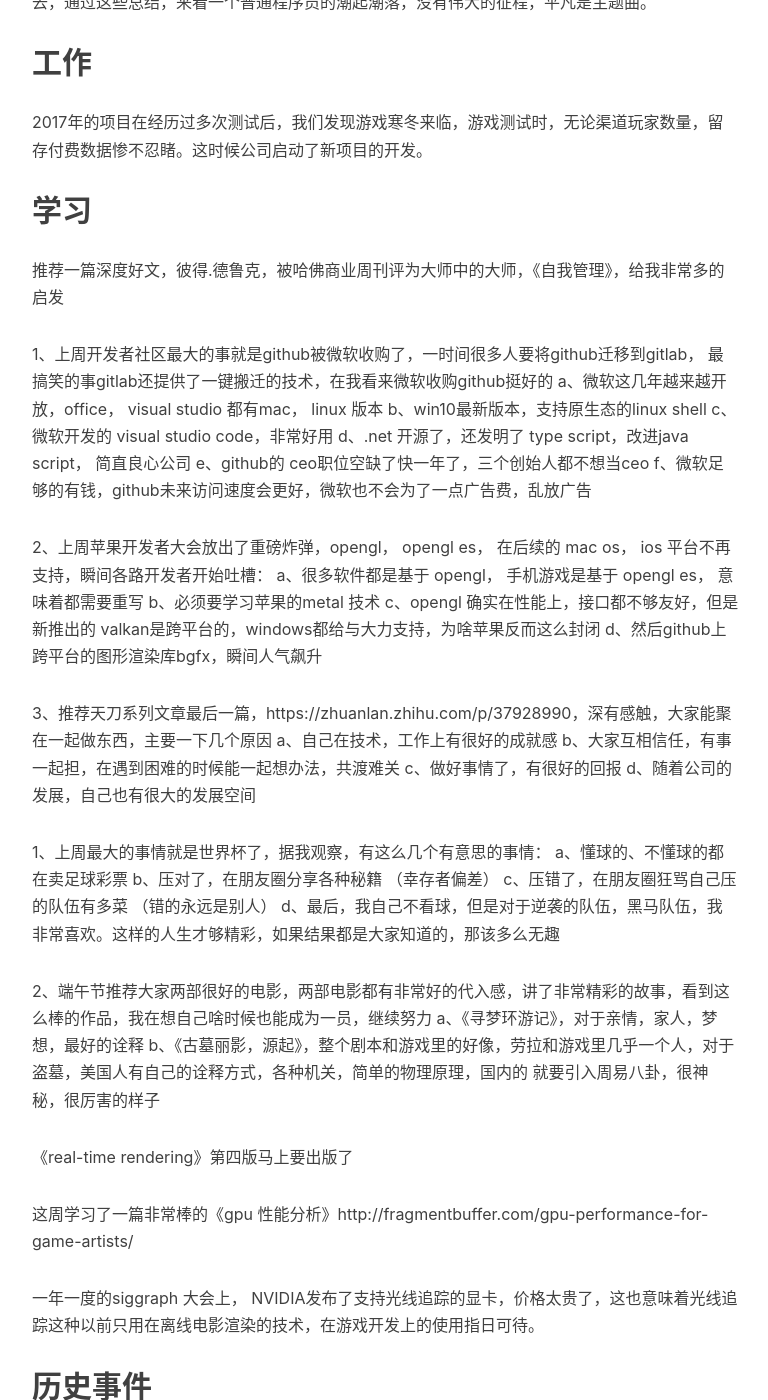
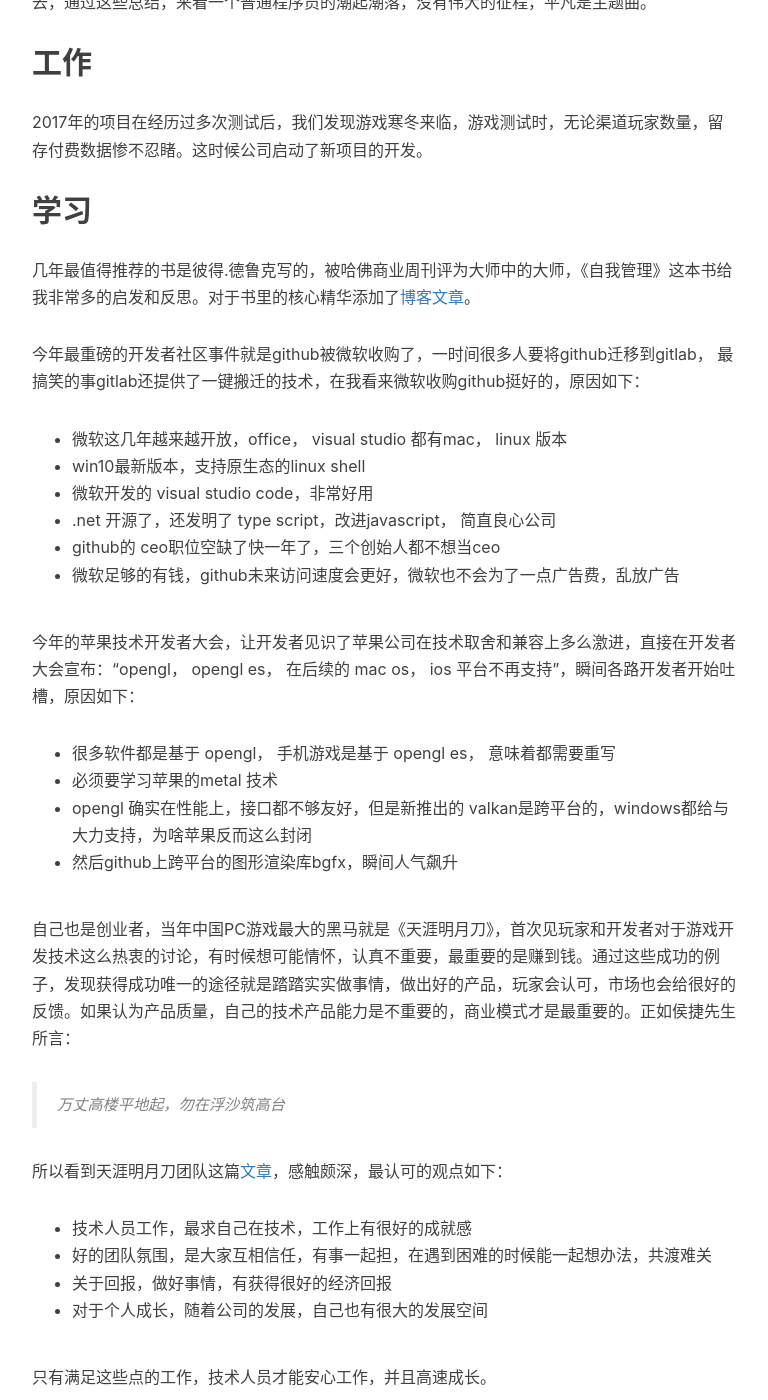
Before and after one commit to xiaoy/xiaoy.github.io, a Jekyll site: the page built from _posts/2019-12-31-2018.markdown, in a window 1280 px wide and 1400 px high, scrolled down 527 px. Shown: the whole window, without its empty margins (233-1001 px from the left). Built offline with Jekyll 4.4.1, drawn with Linux system fonts in a browser that asks for light colours; nearby versions of some CDN libraries; comment, search, counter and statistics services are not loaded; some of the changed text lies outside the part shown.

Commit message:
modify 2018 year summary

```diff
--- /dev/null
+++ b/_posts/2018-06-28-自我管理.markdown
@@ -0,0 +1,89 @@
+---
+layout:     post
+title:      "德鲁克谈《自我管理》笔记摘要"
+subtitle:   ""
+date:   2018-06-28
+author: "武龙飞"
+tags:
+    - 自我修养
+    - 2018
+---
+
+## 一、我的长处是什么
+1. 多数人都以为他们知道自己擅长什么，其实不然
+2. 要发现自己的长处，唯一的途径就是分析回馈法
+
+    1. 写下自己预期的结果
+    2. 9-12个月后，将实际结果和预期比较
+    3. 总结改善自己的预期和行动
+
+
+3. 我们要以持之以恒的运用这个简单方法，能在较短时间内（可能两三年)，发现自己的长处-这是你需要知道最重要的事情，根据回馈分析的启示，你需要在几方面采取行动
+    1. 专注于你的长处，把自己放到那些能发挥长处的地方
+    2. 加强你的长处
+    3. 发现任何由于持才傲物而造成的偏见和无知，并加以克服
+    4. 另一点同样重要，纠正你的不良习惯，所谓不良习惯，是指那些会影响你的工作成效和工作表现的事情，这样的习惯很快在反馈中反映出来
+    5. 回馈还会反映出那些问题是由于缺乏礼貌造成的
+    6. 把预期和实际结果比较，也会发现自己不擅长什么，尽量少把精力放在不擅长的领域，因为从“无能到平庸”要比“一流到卓越”需要人们付出更多的努力。
+
+
+## 二、我的工作方式是怎样
+1. 一个人的工作方式是独一无二的-这是由每个人的个性所决定的，一个人的工作方式也基本固定，他可以略微调整，但不可能改变
+2. 我属于读者型还是听者型
+3. 没几个听者型的人可以通过努力变成合格的读者型--不管主动还是被动的努力；反之亦然
+
+
+## 三、我如何学习
+1. 要了解一个人的工作方式，需要弄清的第二点是他如何学习的
+2. 对学习方式跟别人不一样的学生来说，被迫按学校教的方式学习就是地狱
+3. 我如何才能取得成果--是做决策者还是顾问？
+4. 其它有助于自我认识的问题
+    1. 我是在压力下表现出色，还是适应一种按部就班、可预测的工作环境
+    2. 我是在大公司还是小公司表现最佳
+    3. 在各种工作环境下工作都出色的寥寥无几
+5. 不要试图改变自我，因为这样你不大可能成功。但是你该努力改进你的工作方式
+
+
+## 四、我的价值观是什么
+1. 如果一个组织的价值体系不为自己所接受或者与自己的价值观不相容，人们就会倍感沮丧，工作效率低下
+2. 组织和人一样，也有价值观。为了在组织中取得成效，个人的价值观必须与组织的价值观相容。两者的价值观不一定相同，但是必须相近到足以共存
+3. 一个人的价值观有时会与他的长处发生冲突，一生忙与赚钱，死了成为墓地中最大的富翁没有意义，价值观是并且应给是最终的试金石
+
+## 五、我属于何处
+1. 大多数人，尤其是很有天赋的人，至少要过了二十五六岁才知道他们将身属何处
+2. 成功的事业不是预先规划的，而是人们知道了自己的长处，工作方式和价值观后，准备把握机遇时水到渠成
+
+
+## 六、我该做什么贡献
+1. 对于知识工作者来说，我的贡献是什么
+    1. 当前的形势要求是什么
+    2. 鉴于我的长处、我的工作方式以及我的价值观，我怎样才能对需要完成的任务做出最大的贡献
+    3. 必须取得什么结果，才能产生重要影响
+2. 把眼光放的太远是不大可能的--甚至不是特别有效，一般来说，一项计划的时间跨度如果超过18个月，就很难做到明确和具体，因此我们因该提出的问题
+    1. 我在那些方面能取得将在一年半内见效的结果？
+    2. 如何取得这样的结果
+3. 回答这个问题时必须对几个方面进行权衡
+    1. 这些结果应当是比较难实现的
+    2. 这些结果富有意义，要能够产生一定影响
+    3. 结果应给明显可见，如果可能的话，还应当能够衡量
+
+
+## 七、我要如何处理人际关系
+1. 首先是要接受别人和你不一样这个事实
+    1. 每个人都有自己的长处，自己的做事方式和自己的价值观。因此，想要卓有成效，你就必须知道共事者的长处、工作方式和价值观
+    2. 观察他们，了解他们的工作方式，并做出相应的自我调整，以适应老板最有效的工作方式。事实上，这就是“管理”上司的秘诀
+2. 沟通责任，告诉其他同事
+    1. 我的目标是什么
+    2. 我如何工作
+    3. 我对我自己和其它每一个同事的期望
+3. 组织已不再建立在强权的基础上，而是建立在信任的基础上。人与人之间相互信任，不一定意味着他们彼此喜欢对方，而是意味着彼此了解
+
+
+## 八、我该如何管理后半生
+1. 发展第二职业有三种方式
+    1. 第一种是完全投身于新工作
+    2. 发展一个平行职业
+    3. 社会创业
+2. 能管理好自己后半生的人总是少数。多数人可能“一干到底”，数着年头一年一年过去，直至退休
+3. 管理好后半生有一个先决条件：必须早在你进入后半生之前开始行动
+4. 自我管理需要每一个知识工作者在思想和行动上都要成为自己的首席执行官
--- a/_posts/2019-12-31-2018.markdown
+++ b/_posts/2019-12-31-2018.markdown
@@ -15,39 +16,39 @@
 
 ## 工作
 2017年的项目在经历过多次测试后，我们发现游戏寒冬来临，游戏测试时，无论渠道玩家数量，留存付费数据惨不忍睹。这时候公司启动了新项目的开发。
+
 ## 学习
-推荐一篇深度好文，彼得.德鲁克，被哈佛商业周刊评为大师中的大师，《自我管理》，给我非常多的启发
+几年最值得推荐的书是彼得.德鲁克写的，被哈佛商业周刊评为大师中的大师，《自我管理》这本书给我非常多的启发和反思。对于书里的核心精华添加了[博客文章](https://xiaoy.github.io/2018/06/28/自我管理)。
 
-1、上周开发者社区最大的事就是github被微软收购了，一时间很多人要将github迁移到gitlab， 最搞笑的事gitlab还提供了一键搬迁的技术，在我看来微软收购github挺好的
-    a、微软这几年越来越开放，office， visual studio 都有mac， linux 版本
-    b、win10最新版本，支持原生态的linux shell
-    c、微软开发的 visual studio code，非常好用
-    d、.net 开源了，还发明了 type script，改进java script， 简直良心公司
-    e、github的 ceo职位空缺了快一年了，三个创始人都不想当ceo
-    f、微软足够的有钱，github未来访问速度会更好，微软也不会为了一点广告费，乱放广告
+今年最重磅的开发者社区事件就是github被微软收购了，一时间很多人要将github迁移到gitlab， 最搞笑的事gitlab还提供了一键搬迁的技术，在我看来微软收购github挺好的，原因如下：
 
-2、上周苹果开发者大会放出了重磅炸弹，opengl， opengl es， 在后续的 mac os， ios 平台不再支持，瞬间各路开发者开始吐槽：
-    a、很多软件都是基于 opengl， 手机游戏是基于 opengl  es， 意味着都需要重写
-    b、必须要学习苹果的metal 技术
-    c、opengl 确实在性能上，接口都不够友好，但是新推出的 valkan是跨平台的，windows都给与大力支持，为啥苹果反而这么封闭
-    d、然后github上跨平台的图形渲染库bgfx，瞬间人气飙升
+* 微软这几年越来越开放，office， visual studio 都有mac， linux 版本
+* win10最新版本，支持原生态的linux shell
+* 微软开发的 visual studio code，非常好用
+* .net 开源了，还发明了 type script，改进javascript， 简直良心公司
+* github的 ceo职位空缺了快一年了，三个创始人都不想当ceo
+* 微软足够的有钱，github未来访问速度会更好，微软也不会为了一点广告费，乱放广告
 
-3、推荐天刀系列文章最后一篇，https://zhuanlan.zhihu.com/p/37928990，深有感触，大家能聚在一起做东西，主要一下几个原因
-    a、自己在技术，工作上有很好的成就感
-    b、大家互相信任，有事一起担，在遇到困难的时候能一起想办法，共渡难关
-    c、做好事情了，有很好的回报
-    d、随着公司的发展，自己也有很大的发展空间
+今年的苹果技术开发者大会，让开发者见识了苹果公司在技术取舍和兼容上多么激进，直接在开发者大会宣布：“opengl， opengl es， 在后续的 mac os， ios 平台不再支持”，瞬间各路开发者开始吐槽，原因如下：
 
-1、上周最大的事情就是世界杯了，据我观察，有这么几个有意思的事情：
-    a、懂球的、不懂球的都在卖足球彩票
-    b、压对了，在朋友圈分享各种秘籍 （幸存者偏差）
-    c、压错了，在朋友圈狂骂自己压的队伍有多菜 （错的永远是别人）
-    d、最后，我自己不看球，但是对于逆袭的队伍，黑马队伍，我非常喜欢。这样的人生才够精彩，如果结果都是大家知道的，那该多么无趣
+* 很多软件都是基于 opengl， 手机游戏是基于 opengl  es， 意味着都需要重写
+* 必须要学习苹果的metal 技术
+* opengl 确实在性能上，接口都不够友好，但是新推出的 valkan是跨平台的，windows都给与大力支持，为啥苹果反而这么封闭
+* 然后github上跨平台的图形渲染库bgfx，瞬间人气飙升
 
-2、端午节推荐大家两部很好的电影，两部电影都有非常好的代入感，讲了非常精彩的故事，看到这么棒的作品，我在想自己啥时候也能成为一员，继续努力
-    a、《寻梦环游记》，对于亲情，家人，梦想，最好的诠释
-    b、《古墓丽影，源起》，整个剧本和游戏里的好像，劳拉和游戏里几乎一个人，对于盗墓，美国人有自己的诠释方式，各种机关，简单的物理原理，国内的
-            就要引入周易八卦，很神秘，很厉害的样子
+自己也是创业者，当年中国PC游戏最大的黑马就是《天涯明月刀》，首次见玩家和开发者对于游戏开发技术这么热衷的讨论，有时候想可能情怀，认真不重要，最重要的是赚到钱。通过这些成功的例子，发现获得成功唯一的途径就是踏踏实实做事情，做出好的产品，玩家会认可，市场也会给很好的反馈。如果认为产品质量，自己的技术产品能力是不重要的，商业模式才是最重要的。正如侯捷先生所言：
+> 万丈高楼平地起，勿在浮沙筑高台
+
+所以看到天涯明月刀团队这篇[文章](https://zhuanlan.zhihu.com/p/37928990)，感触颇深，最认可的观点如下：
+
+* 技术人员工作，最求自己在技术，工作上有很好的成就感
+* 好的团队氛围，是大家互相信任，有事一起担，在遇到困难的时候能一起想办法，共渡难关
+* 关于回报，做好事情，有获得很好的经济回报
+* 对于个人成长，随着公司的发展，自己也有很大的发展空间
+
+只有满足这些点的工作，技术人员才能安心工作，并且高速成长。
+
+
 
 《real-time rendering》第四版马上要出版了
 
@@ -59,8 +60,7 @@
 1. 2018的GDC， 微软在自己的driectx 12，添加了光线最终渲染接口，unreal 4 在自己的游戏引擎运用了相关技术，新的技术篇章开启了，游戏和电影画面的差距变的更小了。
 2. 去年的 GDC大会上，守望先锋分享了他们使用ECS框架设计，今年的GDC大会上Unity 将自己的架构改造的非常适合ECS框架设计，看来ECS以后是游戏的基本架构设计，非常有必要花时间和精力研究，运用。
 3. 区块链最近非常火热，技术大神说“区块链架构整个就是一个非常慢的分布式数据库系统”，我是深表同意。并不看好这个技术有啥改变IT行业的能力
-
-1、法国队获得了世界杯冠军，多么希望奇迹发生，想让克罗地亚创造历史（全国人口400万，长沙人口700多万），虽说第二名已经是创造了历史
+4. 法国队获得了世界杯冠军，多么希望奇迹发生，想让克罗地亚创造历史（全国人口400万，长沙人口700多万），虽说第二名已经是创造了历史
 中兴公司被制裁
 ## 生活
 《头号玩家》简直是为游戏开发者量身定制的电影。
@@ -69,12 +69,20 @@
 
 《西部世界》
 
+1、上周最大的事情就是世界杯了，据我观察，有这么几个有意思的事情：
+    a、懂球的、不懂球的都在卖足球彩票
+    b、压对了，在朋友圈分享各种秘籍 （幸存者偏差）
+    c、压错了，在朋友圈狂骂自己压的队伍有多菜 （错的永远是别人）
+    d、最后，我自己不看球，但是对于逆袭的队伍，黑马队伍，我非常喜欢。这样的人生才够精彩，如果结果都是大家知道的，那该多么无趣
+
+2、端午节推荐大家两部很好的电影，两部电影都有非常好的代入感，讲了非常精彩的故事，看到这么棒的作品，我在想自己啥时候也能成为一员，继续努力
+    a、《寻梦环游记》，对于亲情，家人，梦想，最好的诠释
+    b、《古墓丽影，源起》，整个剧本和游戏里的好像，劳拉和游戏里几乎一个人，对于盗墓，美国人有自己的诠释方式，各种机关，简单的物理原理，国内的就要引入周易八卦，很神秘，很厉害的样子
+
 1、周末看了所有TI8 半决赛，总结赛的比赛，对于LGD既生气，又难过，他们的失败原因我总结如下：
     a、不够稳定，太容易冲动
     b、在最坏的情况下，大哥站不住
     c、太过于心急，在自己优势的情况下，和别人拼命
-2、最近看国内宫斗剧大热，各种玛丽苏后宫女人上位的电视剧，难道真的是，饱暖思淫欲，饥寒起盗心。
-    那些个历史大剧，为了自己的理想，抱负奋斗的剧不应给才是大势吗？
 
 1、周末看了bbc和腾讯合作新出的动物记录片《王朝》很棒
 
```
Also changed, not shown: other parts of _posts/2019-12-31-2018.markdown (+2 -1 lines).
